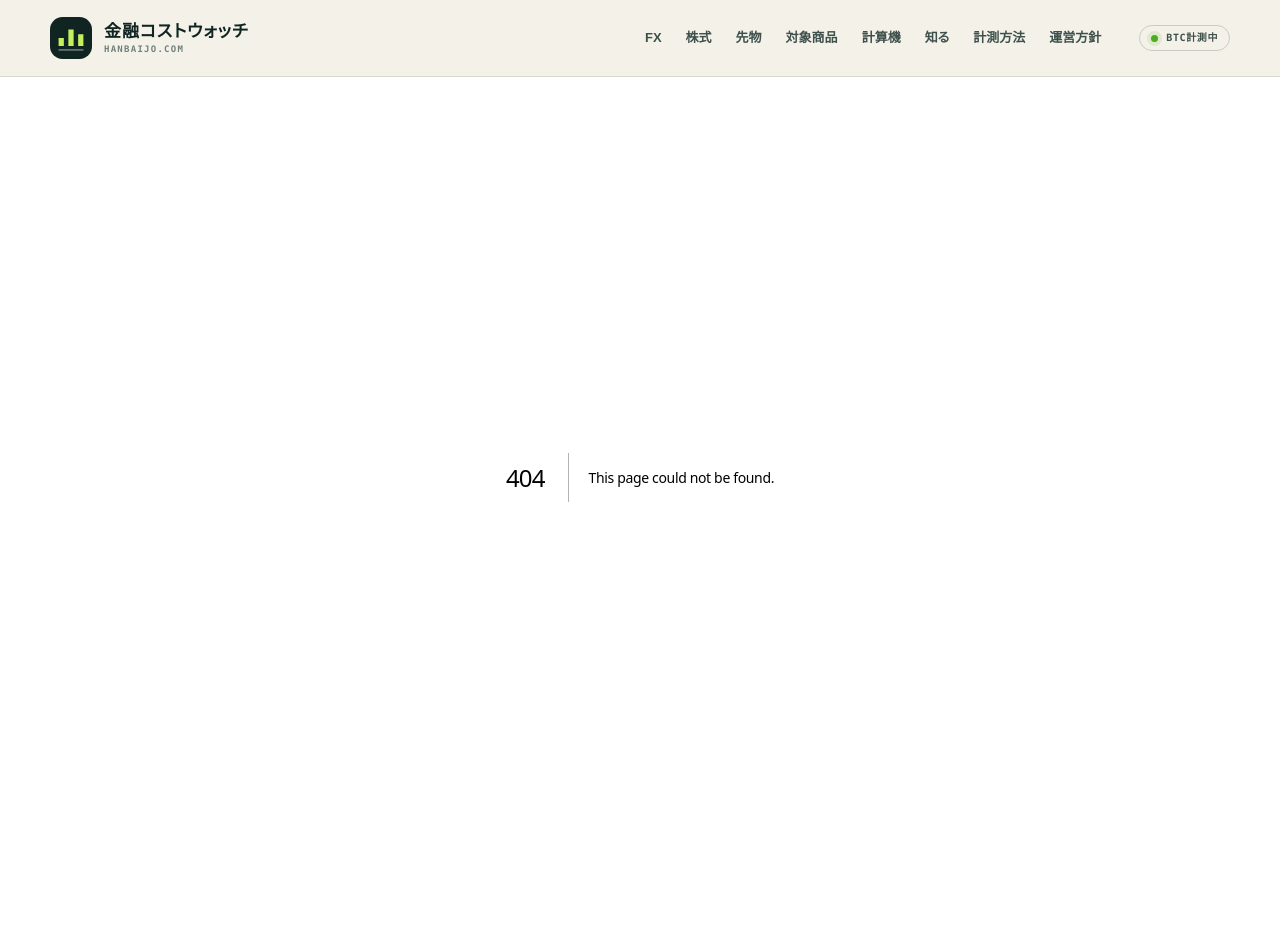
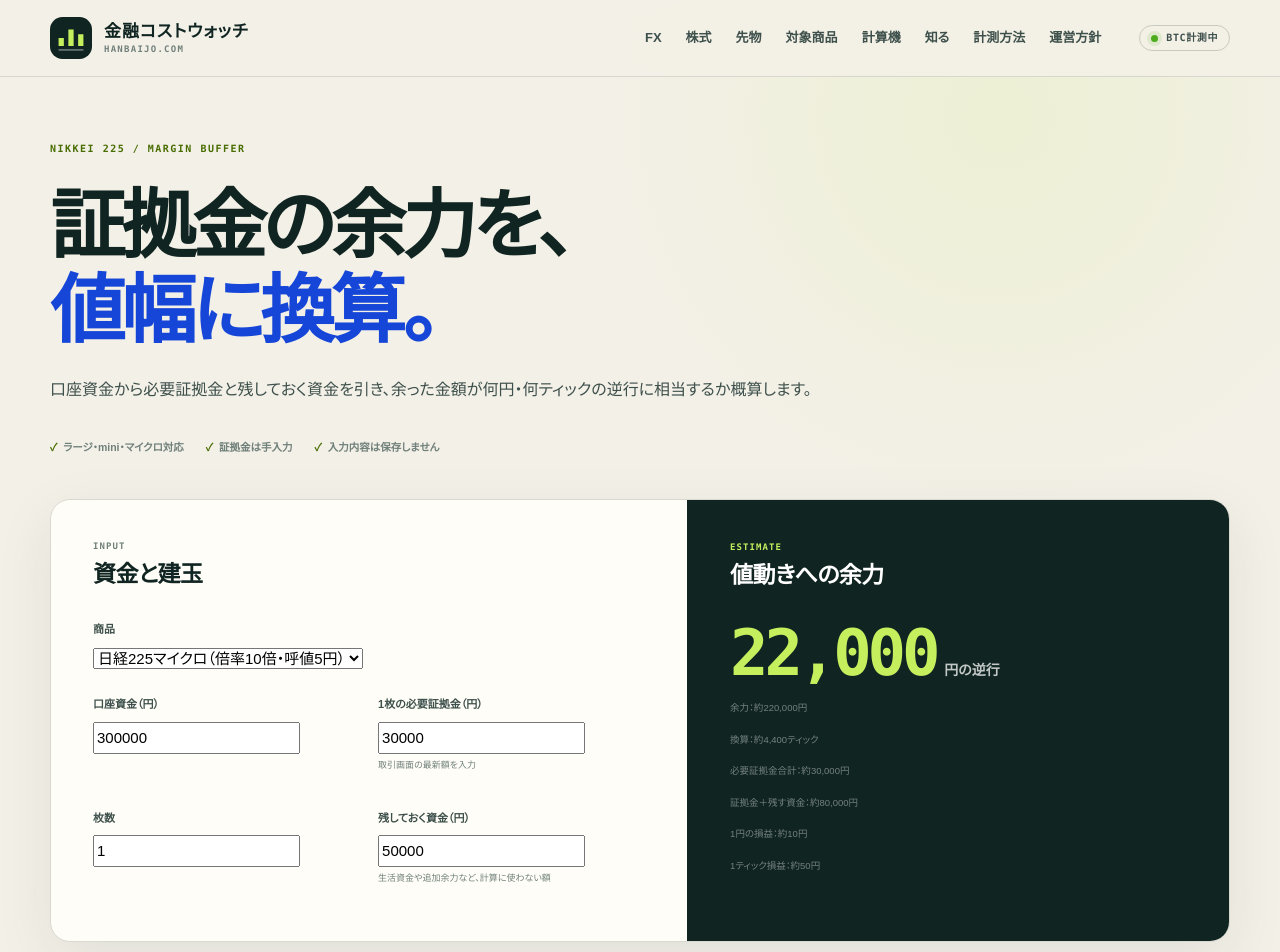
Before and after one commit to mrok18/hanbaijo, a Next.js app: page /tools/nikkei225-margin-buffer-calculator in a window 1280 px wide. Before the commit this address had no page. Shown: the top 952 px of the page. Built offline with nearby package versions, Linux system fonts and the light colour scheme.

Commit message:
feat: add Nikkei margin buffer calculator

```diff
--- a/app/articles/futures-margin/page.tsx
+++ b/app/articles/futures-margin/page.tsx
@@ -61,6 +61,7 @@ export default function Page() {
       </section>
 
       <p><Link href="/articles/futures-tick-value">1ティックの計算も読む →</Link></p>
+      <p><Link href="/tools/nikkei225-margin-buffer-calculator">証拠金余力を値幅・ティックへ換算する →</Link></p>
       <p><Link href="/futures">先物コスト比較へ戻る →</Link></p>
     </article>
   );
--- a/app/articles/nikkei225-micro-profit-loss/page.tsx
+++ b/app/articles/nikkei225-micro-profit-loss/page.tsx
@@ -46,6 +46,7 @@ export default function Page() {
     <div className="formula-box"><code>手数料分岐 ＝ 往復22円 ÷ 1ティック50円 ＝ 0.44ティック相当</code><small>実際の注文は5円刻みのため、1ティック有利に動けば粗利益50円、往復手数料差引後は28円です。</small></div>
     <p>板の売買価格差やスリッページが1ティックあれば、その50円も別に考えます。表示手数料だけでなく、約定価格を含む総コストで判断します。</p>
     <p><Link href="/tools/matsui-futures-cost-calculator">商品・枚数・値幅を変えて差引損益を計算する →</Link></p>
+    <p><Link href="/tools/nikkei225-margin-buffer-calculator">口座資金から値動きへの余力を計算する →</Link></p>
 
     <h2>証拠金と最大損失は同じではない</h2>
     <p>証拠金は取引のために差し入れる担保であり、損失上限ではありません。指数が1,000円不利に動けばマイクロ1枚で10,000円の損失です。相場急変時には予定価格で決済できず、証拠金を超える損失が発生する可能性もあります。</p>
--- a/app/sitemap.ts
+++ b/app/sitemap.ts
@@ -30,7 +30,7 @@ export default function sitemap(): MetadataRoute.Sitemap {
   ];
   return [
     { url: base, lastModified: now, changeFrequency: 'hourly', priority: 1 },
-    ...['fx', 'cfd', 'stocks', 'futures', 'markets', 'tools', 'tools/cost-calculator', 'tools/trading-break-even-calculator', 'tools/fx-swap-break-even-calculator', 'tools/cfd-margin-calculator', 'tools/fx-position-size-calculator', 'tools/fx-pip-value-calculator', 'tools/risk-reward-calculator', 'tools/us-stock-fx-profit-calculator', 'tools/matsui-fx-spread-calculator', 'tools/matsui-fx-margin-calculator', 'tools/matsui-us-stock-cost-calculator', 'tools/matsui-futures-cost-calculator', 'tools/matsui-box-rate-calculator', 'articles', 'method', 'about', 'disclaimer', 'contact'].map((p) => ({
+    ...['fx', 'cfd', 'stocks', 'futures', 'markets', 'tools', 'tools/cost-calculator', 'tools/nikkei225-margin-buffer-calculator', 'tools/trading-break-even-calculator', 'tools/fx-swap-break-even-calculator', 'tools/cfd-margin-calculator', 'tools/fx-position-size-calculator', 'tools/fx-pip-value-calculator', 'tools/risk-reward-calculator', 'tools/us-stock-fx-profit-calculator', 'tools/matsui-fx-spread-calculator', 'tools/matsui-fx-margin-calculator', 'tools/matsui-us-stock-cost-calculator', 'tools/matsui-futures-cost-calculator', 'tools/matsui-box-rate-calculator', 'articles', 'method', 'about', 'disclaimer', 'contact'].map((p) => ({
       url: `${base}/${p}`, lastModified: now, changeFrequency: 'monthly' as const, priority: 0.6,
     })),
     ...POSTS.map((p) => ({
--- /dev/null
+++ b/app/tools/nikkei225-margin-buffer-calculator/NikkeiMarginBufferCalculator.tsx
@@ -0,0 +1,46 @@
+'use client';
+
+import { useMemo, useState } from 'react';
+
+const products = [
+  { name: '日経225先物', multiplier: 1000, tick: 10 },
+  { name: '日経225mini', multiplier: 100, tick: 5 },
+  { name: '日経225マイクロ', multiplier: 10, tick: 5 },
+] as const;
+
+export default function NikkeiMarginBufferCalculator() {
+  const [productIndex, setProductIndex] = useState(2);
+  const [funds, setFunds] = useState(300000);
+  const [marginPerLot, setMarginPerLot] = useState(30000);
+  const [lots, setLots] = useState(1);
+  const [reserve, setReserve] = useState(50000);
+  const product = products[productIndex];
+  const result = useMemo(() => {
+    const safeFunds = Math.max(0, funds);
+    const safeMargin = Math.max(0, marginPerLot);
+    const safeLots = Math.max(0, lots);
+    const safeReserve = Math.max(0, reserve);
+    const requiredMargin = safeMargin * safeLots;
+    const requiredTotal = requiredMargin + safeReserve;
+    const buffer = Math.max(0, safeFunds - requiredTotal);
+    const shortfall = Math.max(0, requiredTotal - safeFunds);
+    const lossPerPoint = product.multiplier * safeLots;
+    const lossPerTick = lossPerPoint * product.tick;
+    return { requiredMargin, requiredTotal, buffer, shortfall, lossPerPoint, lossPerTick, adversePoints: lossPerPoint ? buffer / lossPerPoint : 0, adverseTicks: lossPerTick ? buffer / lossPerTick : 0 };
+  }, [funds, marginPerLot, lots, reserve, product]);
+  const yen = new Intl.NumberFormat('ja-JP', { maximumFractionDigits: 1 });
+
+  return <div className="calculator-shell"><div className="calculator-grid">
+    <section className="calculator-inputs"><div className="calculator-panel-head"><div><span>INPUT</span><h2>資金と建玉</h2></div></div><div className="field-grid">
+      <label className="wide"><span>商品</span><select value={productIndex} onChange={e => setProductIndex(Number(e.target.value))}>{products.map((item, index) => <option value={index} key={item.name}>{item.name}（倍率{item.multiplier}倍・呼値{item.tick}円）</option>)}</select></label>
+      <label><span>口座資金（円）</span><input type="number" min="0" step="10000" value={funds} onChange={e => setFunds(Number(e.target.value))} /></label>
+      <label><span>1枚の必要証拠金（円）</span><input type="number" min="0" step="1000" value={marginPerLot} onChange={e => setMarginPerLot(Number(e.target.value))} /><small>取引画面の最新額を入力</small></label>
+      <label><span>枚数</span><input type="number" min="0" step="1" value={lots} onChange={e => setLots(Number(e.target.value))} /></label>
+      <label><span>残しておく資金（円）</span><input type="number" min="0" step="10000" value={reserve} onChange={e => setReserve(Number(e.target.value))} /><small>生活資金や追加余力など、計算に使わない額</small></label>
+    </div></section>
+    <section className="calculator-result"><div className="result-head"><span>ESTIMATE</span><h2>値動きへの余力</h2></div><div className="total-cost"><strong>{yen.format(result.adversePoints)}</strong><span>円の逆行</span></div>
+      <p>余力：約{yen.format(result.buffer)}円</p><p>換算：約{yen.format(result.adverseTicks)}ティック</p><p>必要証拠金合計：約{yen.format(result.requiredMargin)}円</p><p>証拠金＋残す資金：約{yen.format(result.requiredTotal)}円</p><p>1円の損益：約{yen.format(result.lossPerPoint)}円</p><p>1ティック損益：約{yen.format(result.lossPerTick)}円</p>
+      {result.shortfall > 0 && <p><strong>入力時点で約{yen.format(result.shortfall)}円不足しています。</strong></p>}
+    </section>
+  </div></div>;
+}
--- /dev/null
+++ b/app/tools/nikkei225-margin-buffer-calculator/page.tsx
@@ -0,0 +1,19 @@
+import Link from 'next/link';
+import AffiliateOfferCard from '@/components/AffiliateOfferCard';
+import { AFFILIATE_OFFERS } from '@/lib/affiliates';
+import NikkeiMarginBufferCalculator from './NikkeiMarginBufferCalculator';
+
+export const metadata = {
+  title: '日経225先物 証拠金余力計算機｜何円・何ティックの逆行に耐える？',
+  description: '口座資金、1枚の必要証拠金、枚数、残しておく資金から、日経225先物・mini・マイクロの値動き余力を円とティックで概算します。',
+};
+
+export default function Page() {
+  return <div className="calculator-page">
+    <header className="calculator-intro"><p className="page-kicker">NIKKEI 225 / MARGIN BUFFER</p><h1>証拠金の余力を、<br /><em>値幅に換算。</em></h1><p className="lede">口座資金から必要証拠金と残しておく資金を引き、余った金額が何円・何ティックの逆行に相当するか概算します。</p><div className="calculator-proof"><span>ラージ・mini・マイクロ対応</span><span>証拠金は手入力</span><span>入力内容は保存しません</span></div></header>
+    <NikkeiMarginBufferCalculator />
+    <div className="callout"><strong>ロスカット価格の計算ではありません</strong><p>表示するのは、入力した資金の余力を商品倍率で割った単純な値幅換算です。実際の追加証拠金や強制決済は、証券会社の維持率、値洗い、他の建玉、注文中証拠金などで変わります。必要証拠金は変動するため、取引画面の最新額を入力してください。相場急変や価格の飛びでは、ここで示す余力や口座資金を超える損失が生じる場合があります。</p></div>
+    <nav className="calculator-proof" aria-label="計算根拠と関連記事"><Link href="/articles/futures-margin">証拠金の仕組み</Link><Link href="/articles/nikkei225-micro-profit-loss">マイクロの損益早見表</Link><Link href="/articles/futures-tick-value">1ティックの計算方法</Link><Link href="/tools/matsui-futures-cost-calculator">手数料込み損益計算</Link><Link href="/futures/nikkei225-fee-comparison">証券会社別手数料</Link></nav>
+    <section className="article-affiliate" aria-label="関連する広告"><AffiliateOfferCard offer={AFFILIATE_OFFERS['matsui-fx']} /><p className="affiliate-disclosure">松井証券への広告リンクです。申込み成立時に当サイトが報酬を受け取る場合があります。計算結果とは分けて表示しています。</p></section>
+  </div>;
+}
--- a/app/tools/page.tsx
+++ b/app/tools/page.tsx
@@ -6,6 +6,7 @@ export const metadata = {
 };
 
 const tools = [
+  { href: '/tools/nikkei225-margin-buffer-calculator', tag: 'FUTURES RISK', title: '日経225先物 証拠金余力計算機', description: '口座資金、必要証拠金、枚数から、資金余力が何円・何ティックの逆行に相当するか計算します。', scope: 'ラージ・mini・マイクロ' },
   { href: '/tools/fx-swap-break-even-calculator', tag: 'FX SWAP', title: 'FXスワップ損益分岐日数計算機', description: '通貨数、スプレッド、1日分のスワップから、初期コストを回収する付与日数と保有後の差引損益を計算します。', scope: '受取・支払に対応' },
   { href: '/tools/trading-break-even-calculator', tag: 'ALL MARKETS', title: '取引コスト損益分岐計算機', description: '取引金額、スプレッド、往復手数料、保有コストから、回収に必要な利益率と1単位あたりの値幅を計算します。', scope: '手数料負けの境界' },
   { href: '/tools/cost-calculator', tag: 'ALL MARKETS', title: '取引コスト計算機', description: 'FX、暗号資産、CFD、株式、先物のスプレッド、手数料、保有費用、為替コストを一つの円金額へまとめます。', scope: '複数商品・汎用' },
@@ -23,7 +24,7 @@ const tools = [
 
 export default function Page() {
   return <div className="fx-page">
-    <section className="fx-hero"><div><p className="page-kicker">FINANCIAL COST TOOLKIT</p><h1>取引条件を、<br /><em>円の負担へ。</em></h1><p className="lede">広告の見出しだけでは分からないコストを、取引金額・数量・保有条件に合わせて試算します。入力値はブラウザ内で計算され、サーバーへ保存しません。</p><div className="hero-actions"><Link className="button primary" href="/tools/cost-calculator">汎用計算機を開く</Link><Link className="button secondary" href="/method">算出方法を確認</Link></div></div><aside className="fx-status-panel"><span>TOOL STATUS</span><strong>13種類を公開中</strong><p>汎用計算に加え、公式の取引単位・料金体系を反映したサービス別計算機を順次追加しています。</p><dl><div><dt>対象</dt><dd>FX・CFD・株・先物</dd></div><div><dt>入力保存</dt><dd>なし</dd></div><div><dt>利用料</dt><dd>無料</dd></div></dl></aside></section>
+    <section className="fx-hero"><div><p className="page-kicker">FINANCIAL COST TOOLKIT</p><h1>取引条件を、<br /><em>円の負担へ。</em></h1><p className="lede">広告の見出しだけでは分からないコストを、取引金額・数量・保有条件に合わせて試算します。入力値はブラウザ内で計算され、サーバーへ保存しません。</p><div className="hero-actions"><Link className="button primary" href="/tools/cost-calculator">汎用計算機を開く</Link><Link className="button secondary" href="/method">算出方法を確認</Link></div></div><aside className="fx-status-panel"><span>TOOL STATUS</span><strong>14種類を公開中</strong><p>汎用計算に加え、公式の取引単位・料金体系を反映したサービス別計算機を順次追加しています。</p><dl><div><dt>対象</dt><dd>FX・CFD・株・先物</dd></div><div><dt>入力保存</dt><dd>なし</dd></div><div><dt>利用料</dt><dd>無料</dd></div></dl></aside></section>
 
     <section className="fx-section"><div className="section-heading"><div><p className="section-index">01 / CALCULATORS</p><h2>目的から計算機を選ぶ</h2><p>商品横断の概算と、サービス固有条件の計算を分けています。</p></div></div><div className="affiliate-grid">{tools.map((tool, index) => <article className="affiliate-card" key={tool.href}><div className="affiliate-card-head"><span>TOOL {String(index + 1).padStart(2, '0')}</span><b>{tool.scope}</b></div><p className="affiliate-category">{tool.tag}</p><h3>{tool.title}</h3><p>{tool.description}</p><Link href={tool.href}>計算する →</Link></article>)}</div></section>
 
```
